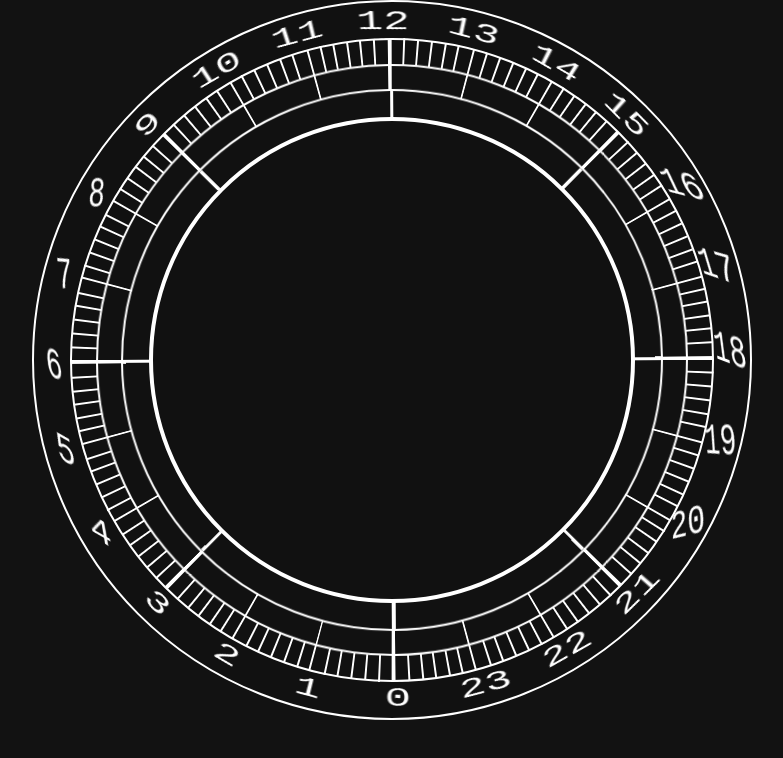
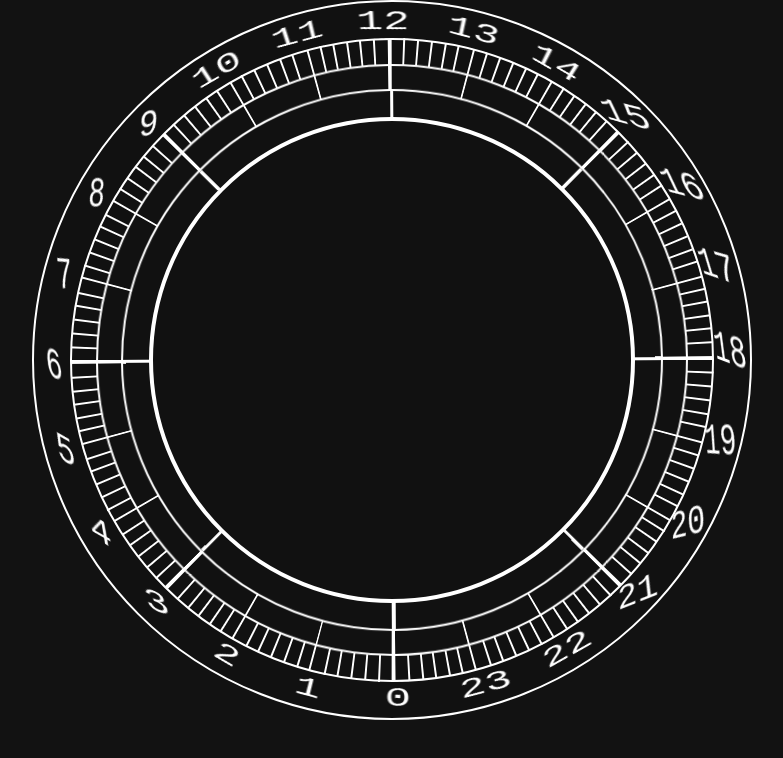
Before and after one commit to uni-parse/plan, a website built with Vite: page index.html in a window 1280 px wide. Shown: the whole page, without its empty margins (248-1031 px from the left). Built offline with nearby package versions, Linux system fonts and the light colour scheme; some packages are replaced by stand-ins of ours.

Commit message:
rotate hours labels

```diff
--- a/src/sass/_circle.scss
+++ b/src/sass/_circle.scss
@@ -174,7 +174,7 @@ $backgroundColor: #111;
     left: 50% - 2.79 * $hourW;
     transform: rotateZ(217.5deg) $rotateX;
     &::after {
-      transform: rotateZ(180deg) $label-transforms;
+      transform: rotateZ(140deg) $label-transforms;
     }
   }
   &.hour4 {
@@ -224,7 +224,7 @@ $backgroundColor: #111;
     left: 50% - 3.485 * $hourW;
     transform: rotateZ(307.5deg) $rotateX;
     &::after {
-      transform: rotateZ(0deg) $label-transforms;
+      transform: rotateZ(40deg) $label-transforms;
     }
   }
   &.hour10 {
@@ -274,7 +274,7 @@ $backgroundColor: #111;
     right: 50% - 2.795 * $hourW;
     transform: rotateZ(37.5deg) $rotateX;
     &::after {
-      transform: rotateZ(0deg) $label-transforms;
+      transform: rotateZ(-50deg) $label-transforms;
     }
   }
   &.hour16 {
@@ -322,7 +322,7 @@ $backgroundColor: #111;
     right: 50% - 3.485 * $hourW;
     transform: rotateZ(127.5deg) $rotateX;
     &::after {
-      transform: rotateZ(180deg) $label-transforms;
+      transform: rotateZ(-150deg) $label-transforms;
     }
   }
   &.hour22 {
```
